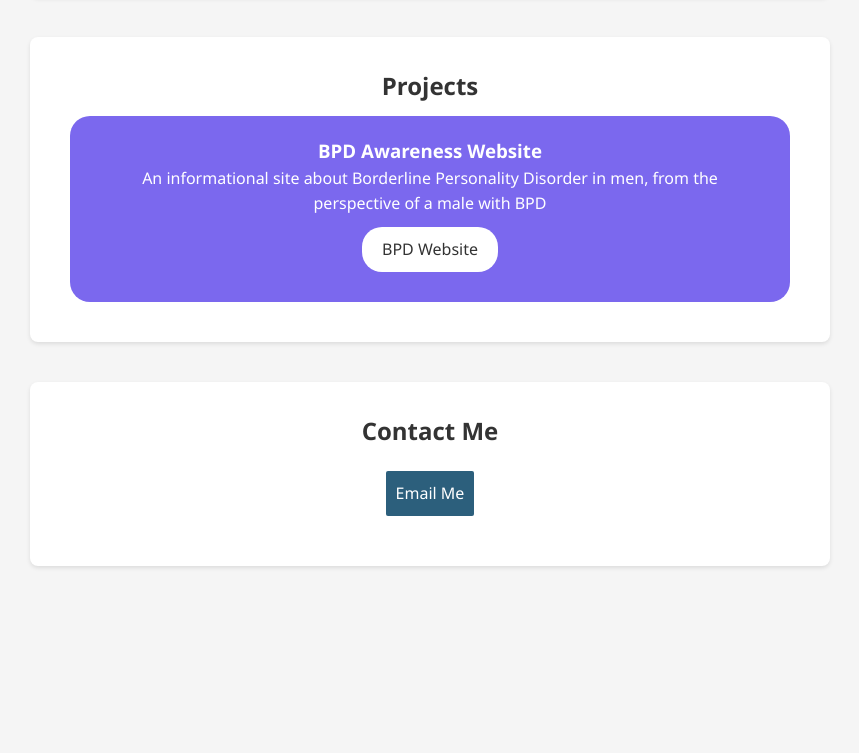
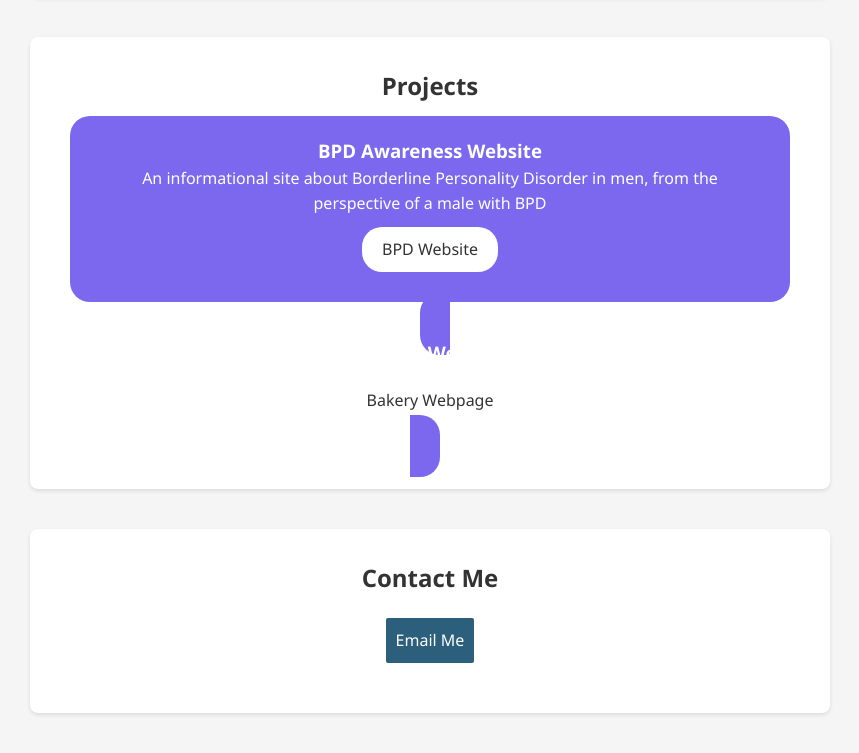
Before and after one commit to twistedenvoy-del/Personal-Portfolio, a plain HTML site: page index.html in a window 1280 px wide. Shown: the part 643-1396 px from the top of the page, without its empty margins (210-1069 px from the left). Before the commit the page ends 1249 px from the top, so only its background shows below. Drawn offline with Linux system fonts and the light colour scheme.

Commit message:
Update index.html

```diff
--- a/index.html
+++ b/index.html
@@ -32,7 +32,12 @@
                 <h3>BPD Awareness Website</h3>
                 <p>An informational site about Borderline Personality Disorder in men, from the perspective of a male with BPD</p>
                 <p><a href="https://twistedenvoy-del.github.io/BPD-webpage/">BPD Website</a></p>
-        </div>
+            </div>
+            <dive class="project-card">
+                <h3>Bakery Website</h3>
+                <p></p>
+                <p><a href="https://twistedenvoy-del.github.io/Bakery-demo/">Bakery Webpage</a></p>
+            </div>
         </section>
 
         <section class="contact">
```
